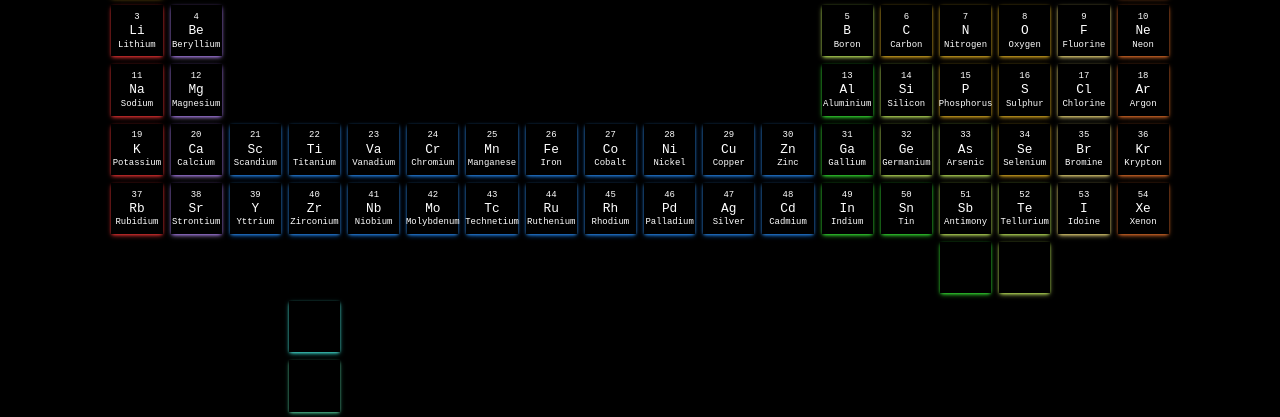
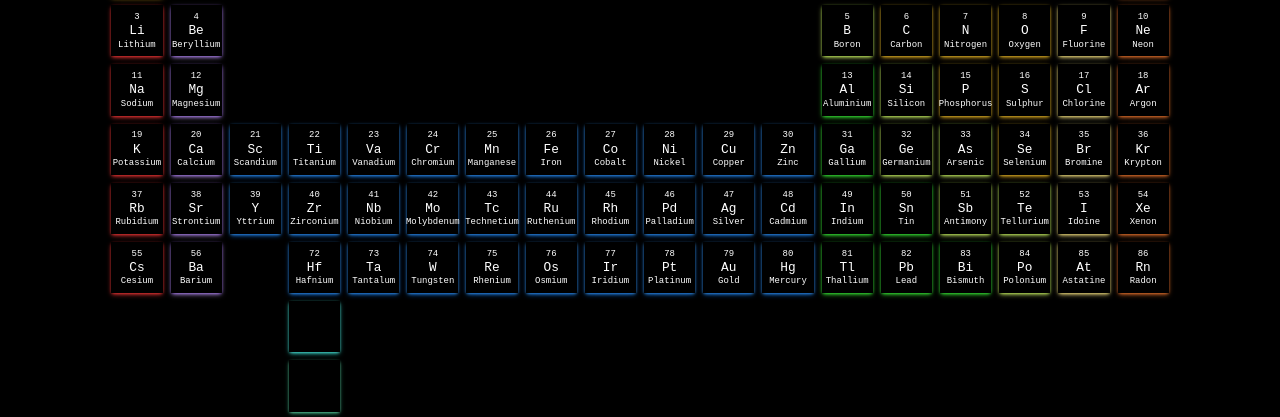
Before and after one commit to kajajaronska/HD-Web-Development-Bootcamp-Tasks, a plain HTML site: page T28/periodicTable/index.html in a window 1280 px wide. Shown: the part 107-524 px from the top of the page. Drawn offline with Linux system fonts and the light colour scheme; a web font is replaced by a local one.

Commit message:
Complete data entry for row 6

```diff
--- a/T28/periodicTable/index.html
+++ b/T28/periodicTable/index.html
@@ -325,24 +325,92 @@
             </div>
 
  <!-- ROW 6 -->
+            <div class="cell alkaliMetal">
+                <div class="number">55</div>
+                <div class="symbol">Cs</div>
+                <div class="name">Cesium</div>
+            </div>
+            <div class="cell alkalineEarthMetal">
+                <div class="number">56</div>
+                <div class="symbol">Ba</div>
+                <div class="name">Barium</div>
+            </div>
             <div class="cell"></div>
-            <div class="cell"></div>
-            <div class="cell"></div>
-            <div class="cell"></div>
-            <div class="cell"></div>
-            <div class="cell"></div>
-            <div class="cell"></div>
-            <div class="cell"></div>
-            <div class="cell"></div>
-            <div class="cell"></div>
-            <div class="cell"></div>
-            <div class="cell"></div>
-            <div class="cell"></div>
-            <div class="cell"></div>
-            <div class="cell postTransition"></div>
-            <div class="cell metalloid"></div>
-            <div class="cell"></div>
-            <div class="cell"></div>
+            <div class="cell transitionMetal">
+                <div class="number">72</div>
+                <div class="symbol">Hf</div>
+                <div class="name">Hafnium</div>
+            </div>
+            <div class="cell transitionMetal">
+                <div class="number">73</div>
+                <div class="symbol">Ta</div>
+                <div class="name">Tantalum</div>
+            </div>
+            <div class="cell transitionMetal">
+                <div class="number">74</div>
+                <div class="symbol">W</div>
+                <div class="name">Tungsten</div>
+            </div>
+            <div class="cell transitionMetal">
+                <div class="number">75</div>
+                <div class="symbol">Re</div>
+                <div class="name">Rhenium</div>
+            </div>
+            <div class="cell transitionMetal">
+                <div class="number">76</div>
+                <div class="symbol">Os</div>
+                <div class="name">Osmium</div>
+            </div>
+            <div class="cell transitionMetal">
+                <div class="number">77</div>
+                <div class="symbol">Ir</div>
+                <div class="name">Iridium</div>
+            </div>
+            <div class="cell transitionMetal">
+                <div class="number">78</div>
+                <div class="symbol">Pt</div>
+                <div class="name">Platinum</div>
+            </div>
+            <div class="cell transitionMetal">
+                <div class="number">79</div>
+                <div class="symbol">Au</div>
+                <div class="name">Gold</div>
+            </div>
+            <div class="cell transitionMetal">
+                <div class="number">80</div>
+                <div class="symbol">Hg</div>
+                <div class="name">Mercury</div>
+            </div>
+            <div class="cell postTransition">
+                <div class="number">81</div>
+                <div class="symbol">Tl</div>
+                <div class="name">Thallium</div>
+            </div>
+            <div class="cell postTransition">
+                <div class="number">82</div>
+                <div class="symbol">Pb</div>
+                <div class="name">Lead</div>
+            </div>
+            <div class="cell postTransition">
+                <div class="number">83</div>
+                <div class="symbol">Bi</div>
+                <div class="name">Bismuth</div>
+            </div>
+            <div class="cell metalloid">
+                <div class="number">84</div>
+                <div class="symbol">Po</div>
+                <div class="name">Polonium</div>
+            </div>
+            <div class="cell halogen">
+                <div class="number">85</div>
+                <div class="symbol">At</div>
+                <div class="name">Astatine</div>
+            </div>
+            <div class="cell nobleGas">
+                <div class="number">86</div>
+                <div class="symbol">Rn</div>
+                <div class="name">Radon</div>
+            </div>
 
  <!-- ROW 7 -->
             <div class="cell"></div>
```
